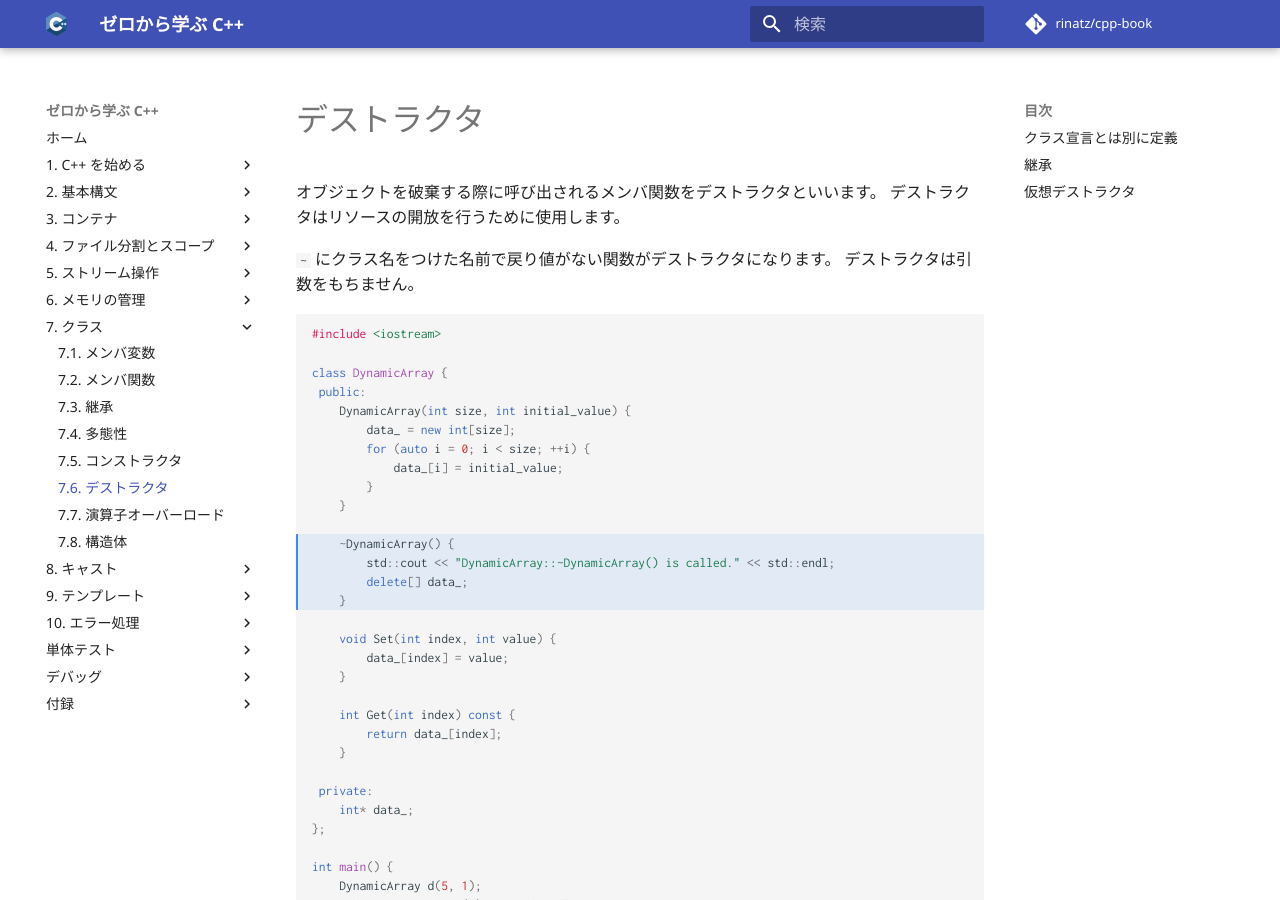
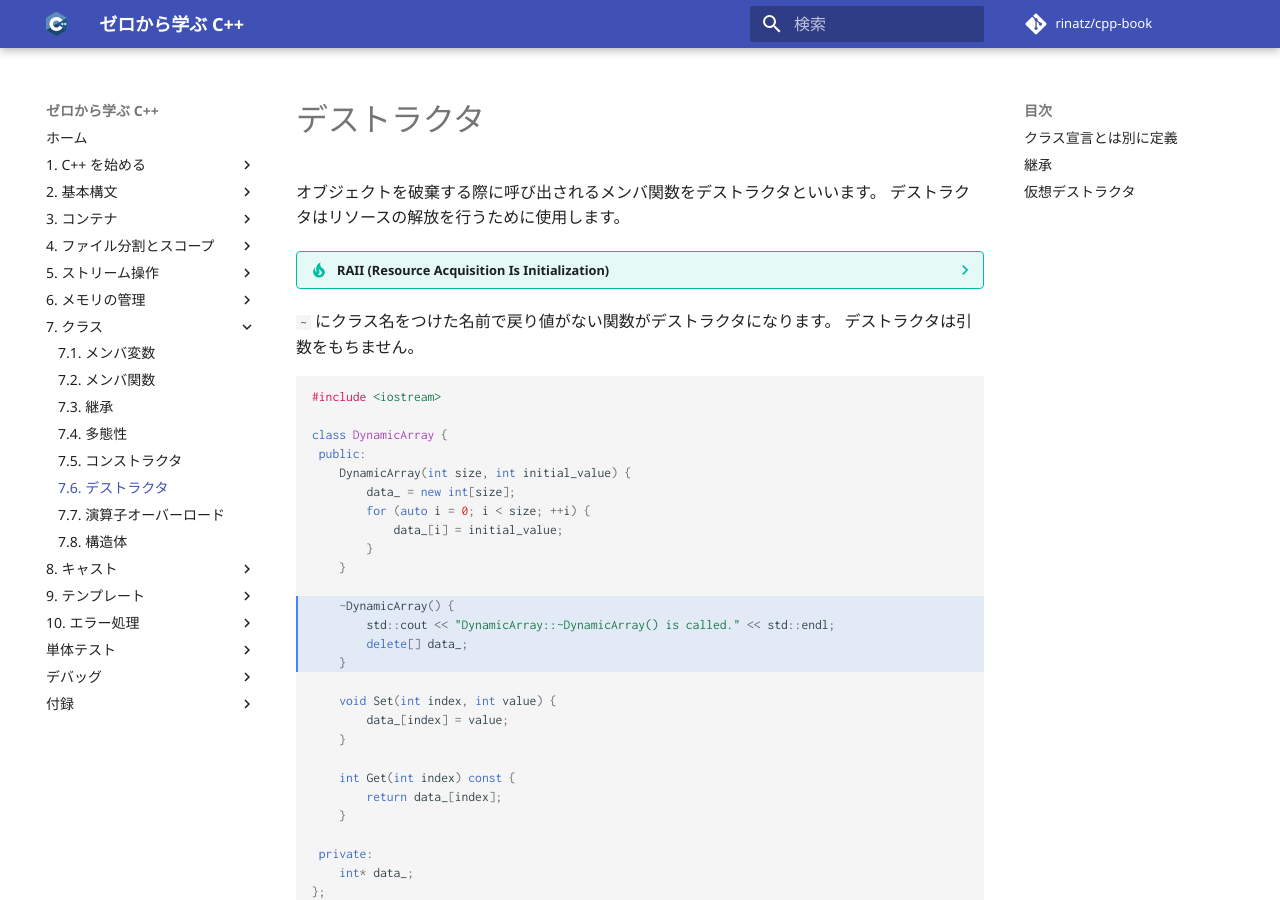
Before and after one commit to rinatz/cpp-book, an MkDocs documentation site: the page built from docs/ch07-06-destructors.md, in a window 1280 px wide and 900 px high. Built offline with MkDocs 1.6.1 and Material for MkDocs 9.7.7, drawn with Linux system fonts in a browser that asks for light colours; comment, search, counter and statistics services are not loaded; some of the changed lines change nothing that is shown.

Commit message:
Explain RAII

```diff
--- a/docs/ch07-06-destructors.md
+++ b/docs/ch07-06-destructors.md
@@ -1,7 +1,20 @@
 # デストラクタ
 
 オブジェクトを破棄する際に呼び出されるメンバ関数をデストラクタといいます。
-デストラクタはリソースの開放を行うために使用します。
+デストラクタはリソースの解放を行うために使用します。
+
+??? tip "RAII (Resource Acquisition Is Initialization)"
+    C++ では [ガベージコレクション] の代わりにデストラクタによってリソース解放を行います。
+    デストラクタによるリソース解放のタイミングは明示的であるため、
+    C++ ではデフォルトで [RAII] が適用されます。
+
+    デストラクタを持たないが RAII を実現できる言語もありますが、
+    一般に何らかの明示的な処理を必要とします。
+
+    たとえば Python では明示的に with 文を使用する必要があります。
+
+[ガベージコレクション]: https://ja.wikipedia.org/wiki/ガベージコレクション
+[RAII]: https://ja.wikipedia.org/wiki/RAII
 
 `~` にクラス名をつけた名前で戻り値がない関数がデストラクタになります。
 デストラクタは引数をもちません。
```
